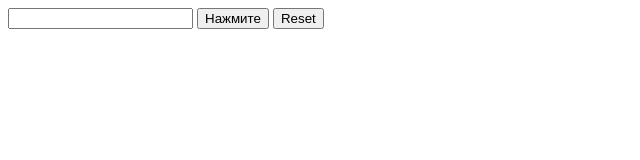
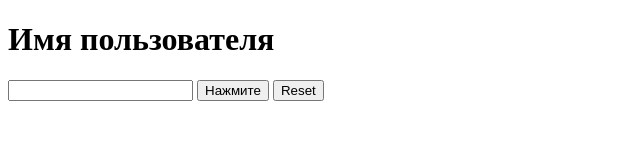
Before and after one commit to KorneychikK/Project_1, a plain HTML site: page index.html in a window 1280 px wide. Shown: the whole page, without its empty margins (0-640 px from the left). Drawn offline with Linux system fonts and the light colour scheme.

Commit message:
Заголовок

```diff
--- a/index.html
+++ b/index.html
@@ -4,9 +4,11 @@
   <meta charset="UTF-8">
   <meta http-equiv="X-UA-Compatible" content="IE=edge">
   <meta name="viewport" content="width=device-width, initial-scale=1.0">
-  <title>Document</title>
+  <title>Форма</title>
 </head>
 <body>
+
+    <h1>Имя пользователя</h1>
 
     <form name="myForm">
       <input type="text"
```
Also changed, not shown: 1 other file.
